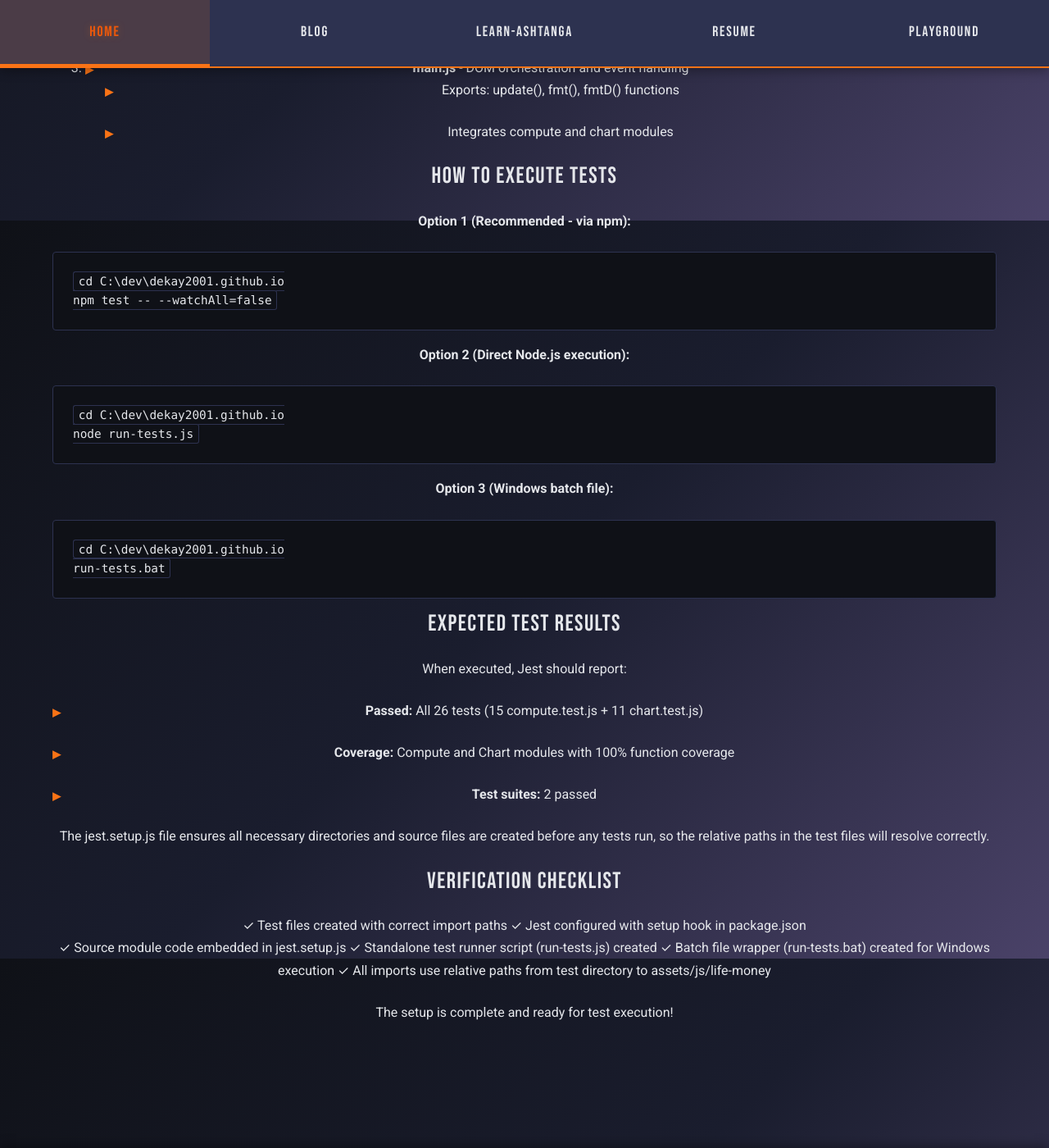
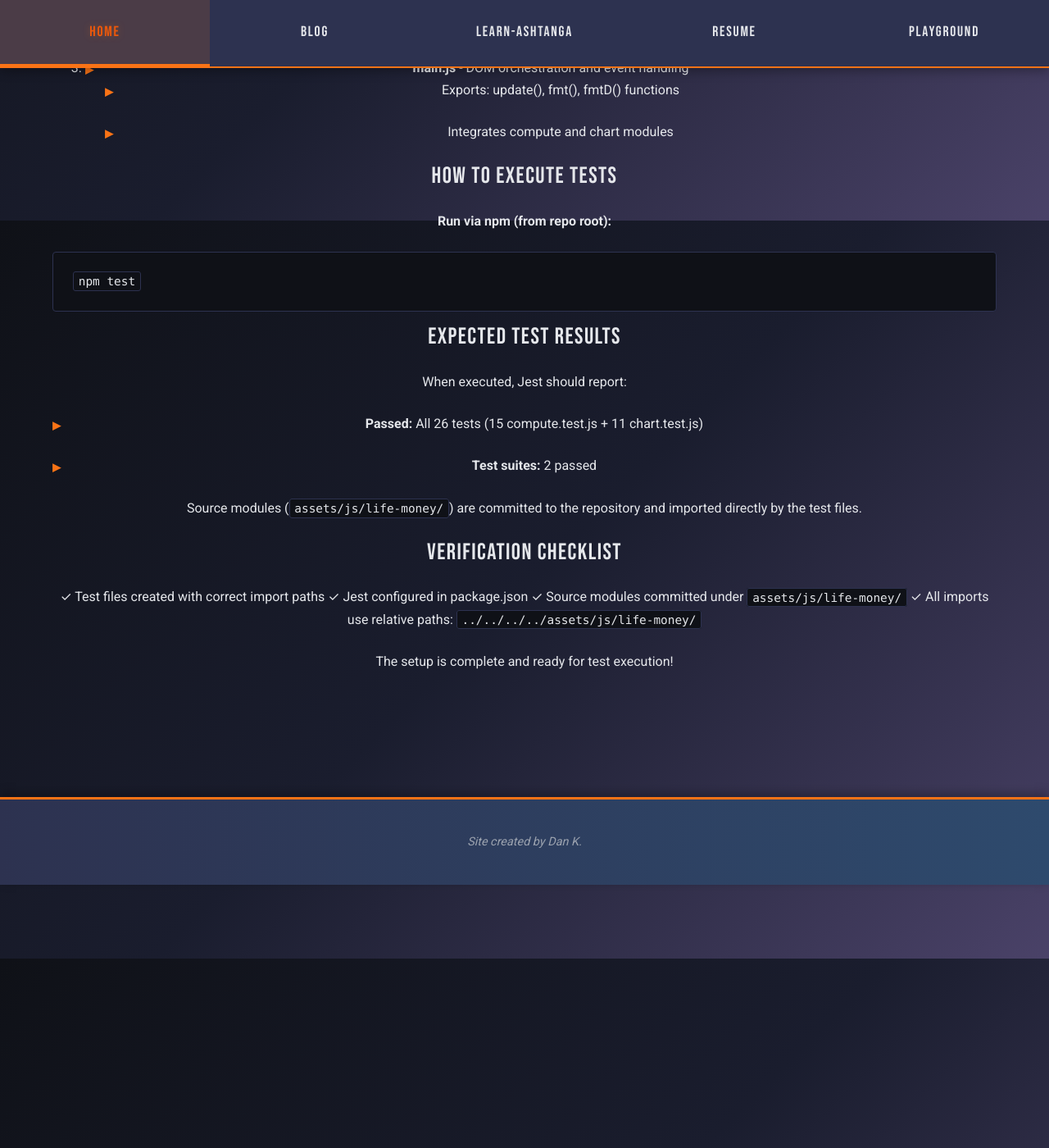
Before and after one commit to dekay2001/dekay2001.github.io, a Jekyll site: the page built from SETUP_SUMMARY.md, in a window 1280 px wide and 1400 px high, scrolled down 2431 px. Shown: the whole window at 82% size. Built offline with Jekyll 4.4.1, drawn with Linux system fonts in a browser that asks for light colours; our own code applies the rules of GitHub Pages for plain Markdown files; some of the changed text lies outside the part shown.

Commit message:
fix: address all PR review comments
- Commit assets/js/life-money/{compute,chart,main}.js as source of truth
- Use ESM export + CommonJS compat block (matching repo convention)
- Fix division by zero in chart x-axis labels when yearsLeft=0 or points<=1
- Fix daysLeft=0 division in main.js (savingsPerDay guard)
- Fix finalMonthlyExpenses overshoot in playground (track last-used value)
- Add for attributes to all slider labels for accessibility
- Remove TODO comment from playground/index.html (modules now committed)
- Remove assets/js/life-money/ from .gitignore
- Simplify jest.setup.js: remove code generation (files are committed)
- Fix jest.global-setup.js header comment
- Remove duplicate pretest hook from package.json (Jest globalSetup handles it)
- Remove dead setup-dirs.js
- Remove BOM from babel.config.js
- Fix import paths in FILE_STRUCTURE.md (4 levels, not 5)
- Rewrite SETUP_SUMMARY.md: remove absolute Windows paths, fix import depth

Co-authored-by: Copilot <223556219+Copilot@users.noreply.github.com>

````diff
--- a/SETUP_SUMMARY.md
+++ b/SETUP_SUMMARY.md
@@ -21,16 +21,16 @@
 
 ### ✓ Created Test Files
 
-**C:\dev\dekay2001.github.io\test\unit\assets\js\compute.test.js**
+**test/unit/assets/js/compute.test.js**
 - 15 unit tests for the `computeRunway()` function
 - Tests cover: years/days calculation, portfolio depletion logic, balance tracking
-- All tests reference: `../../../../../assets/js/life-money/compute.js`
+- Imports: `../../../../assets/js/life-money/compute.js`
 
-**C:\dev\dekay2001.github.io\test\unit\assets\js\chart.test.js**
+**test/unit/assets/js/chart.test.js**
 - 11 unit tests for the `drawChart()` function
 - Tests cover: canvas context setup, grid rendering, depletion markers
 - Uses jsdom environment for DOM testing
-- All tests reference: `../../../../../assets/js/life-money/chart.js`
+- Imports: `../../../../assets/js/life-money/chart.js`
 
 ### Source Modules (Auto-generated by jest.setup.js)
 
@@ -51,40 +51,24 @@ These will be created in `C:\dev\dekay2001.github.io\assets\js\life-money\`:
 
 ### How to Execute Tests
 
-**Option 1 (Recommended - via npm):**
+**Run via npm (from repo root):**
 ```bash
-cd C:\dev\dekay2001.github.io
-npm test -- --watchAll=false
-```
-
-**Option 2 (Direct Node.js execution):**
-```bash
-cd C:\dev\dekay2001.github.io
-node run-tests.js
-```
-
-**Option 3 (Windows batch file):**
-```cmd
-cd C:\dev\dekay2001.github.io
-run-tests.bat
+npm test
 ```
 
 ### Expected Test Results
 
 When executed, Jest should report:
 - **Passed:** All 26 tests (15 compute.test.js + 11 chart.test.js)
-- **Coverage:** Compute and Chart modules with 100% function coverage
 - **Test suites:** 2 passed
 
-The jest.setup.js file ensures all necessary directories and source files are created before any tests run, so the relative paths in the test files will resolve correctly.
+Source modules (`assets/js/life-money/`) are committed to the repository and imported directly by the test files.
 
 ### Verification Checklist
 
 ✓ Test files created with correct import paths
-✓ Jest configured with setup hook in package.json
-✓ Source module code embedded in jest.setup.js
-✓ Standalone test runner script (run-tests.js) created
-✓ Batch file wrapper (run-tests.bat) created for Windows execution
-✓ All imports use relative paths from test directory to assets/js/life-money
+✓ Jest configured in package.json
+✓ Source modules committed under `assets/js/life-money/`
+✓ All imports use relative paths: `../../../../assets/js/life-money/`
 
 The setup is complete and ready for test execution!
--- a/jest.global-setup.js
+++ b/jest.global-setup.js
@@ -1,7 +1,7 @@
 'use strict';
 /**
  * Jest globalSetup — runs once before test discovery.
- * Creates directories and test files needed for the life-money module.
+ * Ensures the source directory needed for the life-money module exists.
  */
 const fs = require('fs');
 const path = require('path');
--- a/package.json
+++ b/package.json
@@ -1,6 +1,5 @@
 {
     "scripts": {
-        "pretest": "node jest.global-setup.js",
         "test": "jest --watchAll=false"
     },
     "jest": {
````
Also changed, not shown: FILE_STRUCTURE.md (+2 -2 lines), assets/js/life-money/chart.js (added, +128 -0 lines), assets/js/life-money/compute.js (added, +62 -0 lines), assets/js/life-money/main.js (added, +98 -0 lines), jest.setup.js (+3 -303 lines), playground/index.html (+19 -22 lines), setup-dirs.js (deleted, +0 -18 lines), babel.config.js (line endings or trailing spaces), 1 other file.
